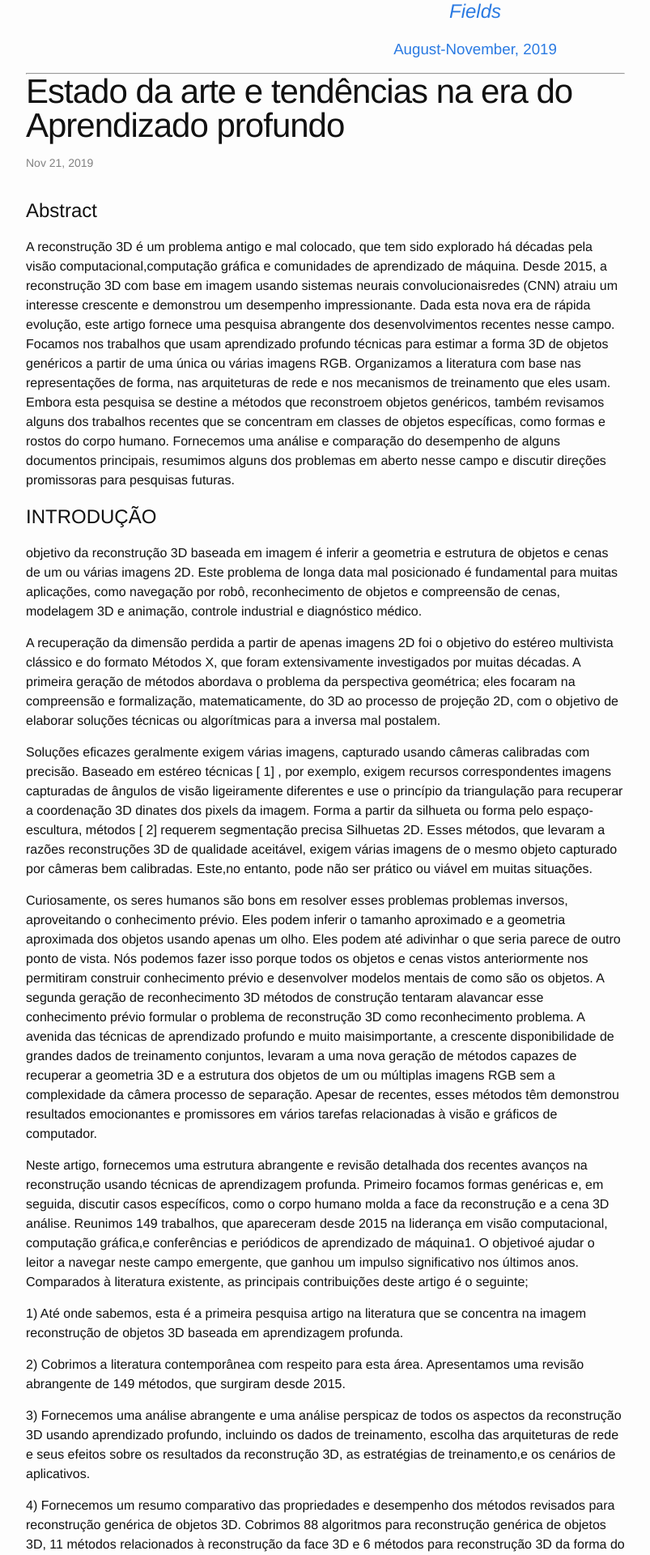
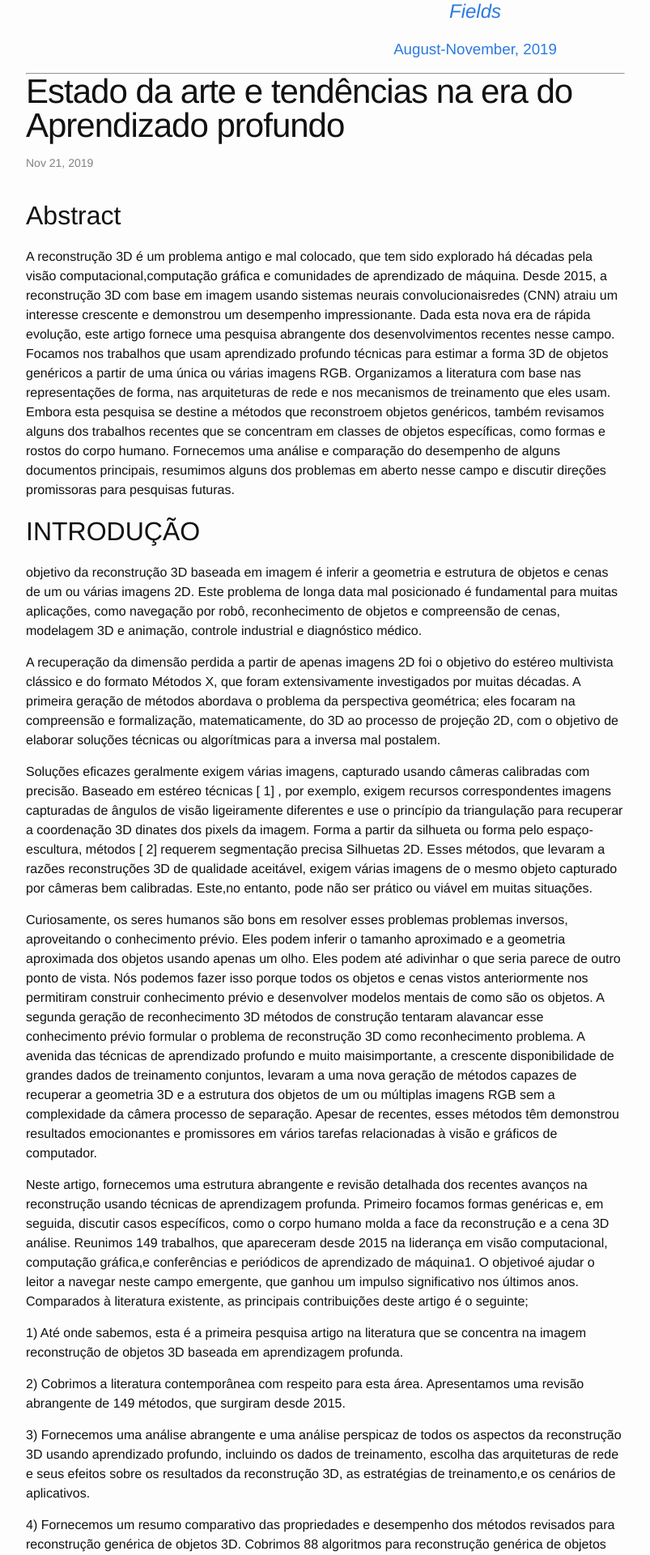
Before and after one commit to lopesivan/lopesivan.github.io, a Jekyll site: the page built from _posts/2019-11-21-image-processing-for-vision-and-graphics.markdown, in a window 1280 px wide. Shown: the part 330-2250 px from the top of the page at 81% size, without its empty margins (238-1041 px from the left). Built offline with Jekyll 4.4.1, drawn with Linux system fonts in a browser that asks for light colours.

```diff
--- a/_posts/2019-11-21-image-processing-for-vision-and-graphics.markdown
+++ b/_posts/2019-11-21-image-processing-for-vision-and-graphics.markdown
@@ -6,7 +6,7 @@ categories: Paper Presentation
 ---
 
 
-# Abstract
+## Abstract
 
 A reconstrução 3D é um problema antigo e mal colocado, que tem sido explorado
 há décadas pela visão computacional,computação gráfica e comunidades de
@@ -26,7 +26,7 @@ documentos principais, resumimos alguns dos problemas em aberto nesse campo e
 discutir direções promissoras para pesquisas futuras.
 
 
-# INTRODUÇÃO
+## INTRODUÇÃO
 
 objetivo da reconstrução 3D baseada em imagem é inferir a geometria e estrutura
 de objetos e cenas de um ou várias imagens 2D. Este problema de longa data mal
```
Also changed, not shown: other parts of _posts/2019-11-21-image-processing-for-vision-and-graphics.markdown (+2 -2 lines).
